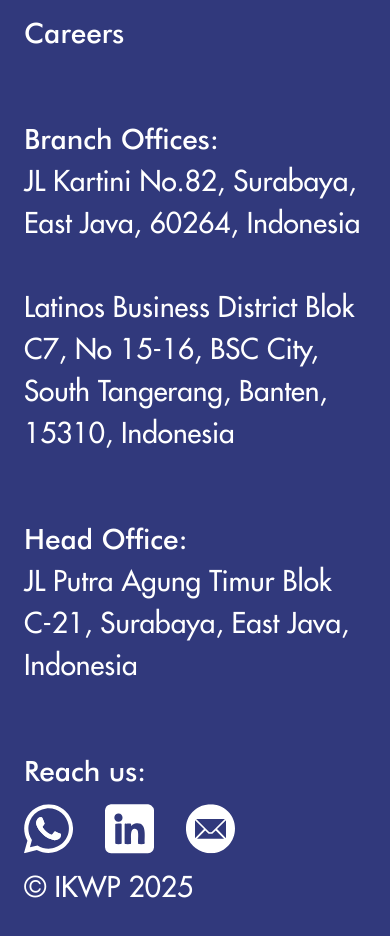
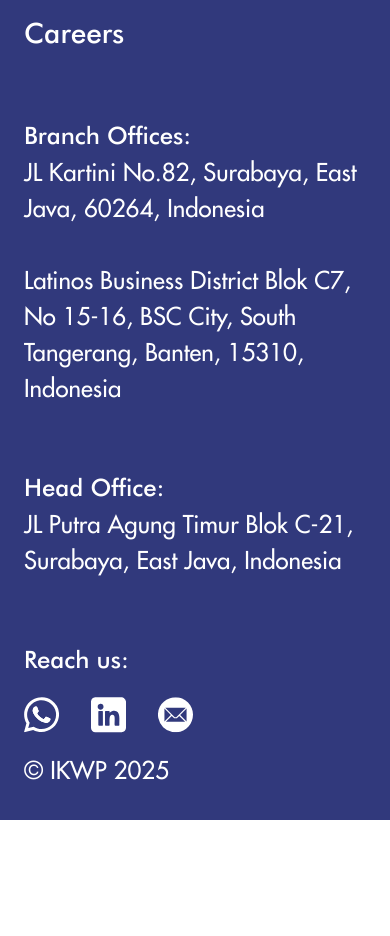
Before and after one commit to t1mzzz/ikwp, a Next.js app: page / in a window 390 px wide. Shown: the part 3933-4869 px from the top of the page. After the commit the page ends 4753 px from the top, so only its background shows below. Built offline with nearby package versions, Linux system fonts and the light colour scheme.

Commit message:
Adjust UI for landscape view

```diff
--- a/src/app/about/CompanyConnect.tsx
+++ b/src/app/about/CompanyConnect.tsx
@@ -2,7 +2,7 @@ export default function CompanyConnect() {
   return (
     <div className="py-17 px-8 2xl:py-25 2xl:px-12.5">
       <div className="bg-ikwp-purple rounded-4xl p-8 2xl:p-12.5 w-full flex flex-col lg:flex-row gap-4 lg:gap-0 justify-between">
-        <div className="lg:w-1/2 flex flex-col text-left justify-between text-white gap-4 md:gap-0">
+        <div className="lg:w-1/2 flex flex-col text-left justify-between text-white gap-4 lg:gap-0">
           <div className="flex flex-col gap-4 2xl:gap-6">
             <div className="lg:w-1/2 text-[36px] 2xl:text-[54px] font-medium leading-10 2xl:leading-15">
               Let&apos;s make a colorful world
--- a/src/app/about/CompanyMissions.tsx
+++ b/src/app/about/CompanyMissions.tsx
@@ -36,11 +36,11 @@ export default function CompanyMissions() {
         {missions.map((mission, index) => (
           <div
             key={index}
-            className="bg-white rounded-4xl flex flex-col text-center items-center py-5 px-4 2xl:py-7 2xl:px-6"
+            className="bg-white rounded-4xl flex flex-col text-center items-center lg:gap-0 gap-2 py-5 px-4 2xl:py-7 2xl:px-6"
             style={{ boxShadow: '8px 15px 25px rgba(0,0,0,0.16)' }}
           >
-            <mission.icon className="w-30 h-30 2xl:w-45 2xl:h-45" style={{ color: "ikwp-orange-2" }}/>
-            <div className="text-ikwp-orange-2 text-[18px] 2xl:text-[28px] font-semibold">
+            <mission.icon className="w-30 h-30 md:w-24 md:h-24 lg:w-30 lg:h-30 2xl:w-45 2xl:h-45" style={{ color: "ikwp-orange-2" }}/>
+            <div className="text-ikwp-orange-2 text-[18px] md:text-[16px] lg:text-[18px] 2xl:text-[28px] font-semibold">
               {mission.title}
             </div>
           </div>
--- a/src/app/products/ProductCatalog.tsx
+++ b/src/app/products/ProductCatalog.tsx
@@ -62,13 +62,13 @@ export default function ProductCatalog() {
       >
         Our Products
       </div>
-      <div className="w-full flex p-2 md:p-0 gap-2 md:gap-9 2xl:gap-12 justify-left md:place-items-center md:justify-center overflow-x-scroll md:overflow-auto">
+      <div className="w-full flex p-2 md:p-0 gap-2 lg:gap-9 2xl:gap-12 justify-left md:place-items-center md:justify-center overflow-x-scroll lg:overflow-auto">
         {productCategories.map((category) => {
           const Icon = category.icon;
           return (
             <button
               key={category.category}
-              className={`w-full md:w-[280px] 2xl:w-[420px] px-4 md:px-5 2xl:px-8 py-4 2xl:py-2 gap-2 2xl:gap-4 text-[12px] md:text-[21px] 2xl:text-[32px] rounded-full whitespace-nowrap md:whitespace-normal flex place-items-center items-center justify-center font-semibold border-1 md:border-2 2xl:border-3 ${
+              className={`w-full md:w-[260px] 2xl:w-[420px] px-4 2xl:px-8 py-4 2xl:py-2 gap-2 2xl:gap-4 text-[12px] md:text-[19px] lg:text-[21px] 2xl:text-[32px] rounded-full whitespace-nowrap md:whitespace-normal flex place-items-center items-center justify-center font-semibold border-1 md:border-2 2xl:border-3 ${
                 borderColorClasses[category.color]
               } hover:cursor-pointer ${
                 productCategory === category
@@ -102,7 +102,7 @@ export default function ProductCatalog() {
                 <div className="text-[27px] 2xl:text-[40px] font-semibold">
                   {group.name}:
                 </div>
-                <div className="grid grid-cols-1 sm:grid-cols-2 md:grid-cols-3 lg:grid-cols-4 gap-5 2xl:gap-8">
+                <div className="grid grid-cols-1 sm:grid-cols-2 lg:grid-cols-4 gap-5 2xl:gap-8">
                   {group.products.map((product) => (
                     <div
                       key={product.name}
--- a/src/app/products/ProductLanding.tsx
+++ b/src/app/products/ProductLanding.tsx
@@ -10,16 +10,17 @@ export default function ProductLanding() {
       flex-col
       text-ikwp-white
       px-17
-      py-45
+      py-35
+      lg:py-45
       2xl:px-25
       2xl:py-68
       "
     >
-      <div className="flex-col place-items-center justify-center align-middle text-center gap-2 lg:gap-3 2xl:gap-5 md:px-80 lg:px-93 2xl:px-140 flex">
-        <div className="font-bold text-[60px] md:text-[73px] 2xl:text-[110px] leading-15 md:leading-17 2xl:leading-25">
+      <div className="flex-col place-items-center justify-center align-middle text-center gap-2 lg:gap-3 2xl:gap-5 lg:px-93 2xl:px-140 flex">
+        <div className="md:px-50 lg:px-0 font-bold text-[60px] lg:text-[73px] 2xl:text-[110px] leading-15 md:leading-17 2xl:leading-25">
           Product Portfolio
         </div>
-        <div className="text-[22px] lg:text-[16px] 2xl:text-2xl font-normal">
+        <div className="md:px-30 lg:px-0 text-[22px] md:text-[16px] 2xl:text-2xl font-normal">
           We offer a comprehensive portfolio of chemical raw materials across
           four key segments:
         </div>
--- a/src/components/Footer.tsx
+++ b/src/components/Footer.tsx
@@ -19,7 +19,7 @@ export default function Footer() {
           <a href="https://www.linkedin.com/company/intikarya-warnaprima/jobs/">Careers</a>
         </div>
       </div>
-      <div className="sm:w-1/4 text-[28px] xl:text-[19px] 2xl:text-[28px]">
+      <div className="sm:w-1/4 text-[24px] md:text-[20px] lg:text-[28px] xl:text-[19px] 2xl:text-[28px]">
         <div className="font-medium font-futura-md">Branch Offices:</div>
 
         <div className="font-light gap-5 2xl:gap-8">
@@ -32,7 +32,7 @@ export default function Footer() {
         </div>
       </div>
 
-      <div className="sm:w-1/4 text-[28px] xl:text-[19px] 2xl:text-[28px]">
+      <div className="sm:w-1/4 text-[24px] md:text-[20px] lg:text-[28px] xl:text-[19px] 2xl:text-[28px]">
         <div className="font-medium font-futura-md">Head Office:</div>
         <div className="font-light gap-5 2xl:gap-8">
           <div>
@@ -40,22 +40,22 @@ export default function Footer() {
           </div>
         </div>
       </div>
-      <div className="sm:w-1/4 text-[28px] xl:text-[19px] 2xl:text-[28px] flex flex-col justify-between">
+      <div className="sm:w-1/4 text-[24px] md:text-[20px] lg:text-[28px] xl:text-[19px] 2xl:text-[28px] flex flex-col justify-between">
         <div>
           <div className="font-medium font-futura-md">Reach us:</div>
-          <div className="flex gap-8 xl:gap-10 2xl:gap-15">
+          <div className="flex gap-8 md:gap-4 lg:gap-8 xl:gap-10 2xl:gap-15">
             <a href="https://wa.me/628974577767">
-              <WhatsApp className="w-[49px] 2xl:w-[73px]" />
+              <WhatsApp className="w-[35px] lg:w-[49px] 2xl:w-[73px]" />
             </a>
             <a href="https://www.linkedin.com/company/intikarya-warnaprima/">
-              <LinkedIn className="w-[49px] 2xl:w-[73px]" />
+              <LinkedIn className="w-[35px] lg:w-[49px] 2xl:w-[73px]" />
             </a>
             <a href="mailto:admin@intikaryawp.com">
-              <Mail className="w-[49px] 2xl:w-[73px]" />
+              <Mail className="w-[35px] lg:w-[49px] 2xl:w-[73px]" />
             </a>
           </div>
         </div>
-        <div className="text-[28px] lg:text-[15px] 2xl:text-[22px]">
+        <div className="text-[24px] md:text-[20px] lg:text-[15px] 2xl:text-[22px]">
           &copy; IKWP {indoYear}
         </div>
       </div>
```
Also changed, not shown: src/app/about/AboutLanding.tsx (+7 -7 lines).
